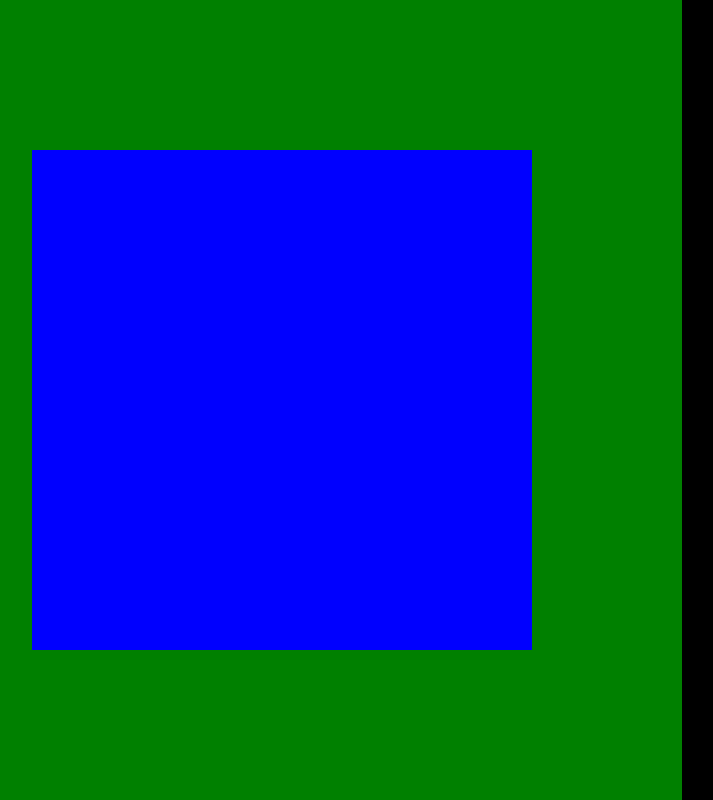
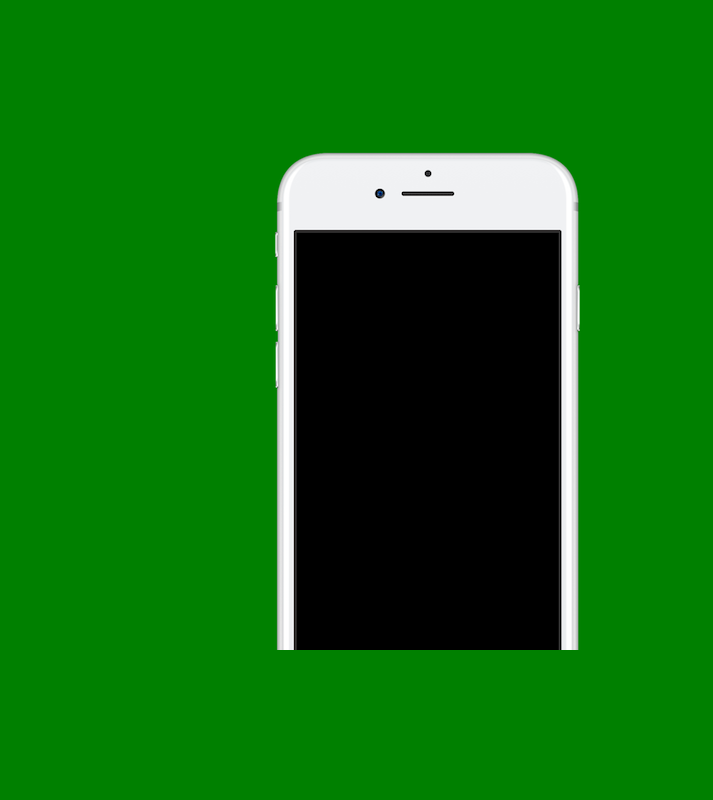
Before and after one commit to diegoadler/projeto-rede-sociais, a plain HTML site: page index.html in a window 1280 px wide. Shown: the whole page, without its empty margins (118-831 px from the left). Drawn offline with Linux system fonts and the light colour scheme.

Commit message:
Update style.css

```diff
--- a/estilo/style.css
+++ b/estilo/style.css
@@ -8,7 +8,7 @@
 
 html, body{
     height: 100vh;
-    width: 100vh;
+    width: 100vw;
     background-color: black;
 }
 
@@ -27,4 +27,6 @@ section#telefone{
     height: 500px;
     width: 500px;
     background-color: blue;
+    background: url(../imagens/frame-iphone.png)
+    no-repeat;
 }
```
